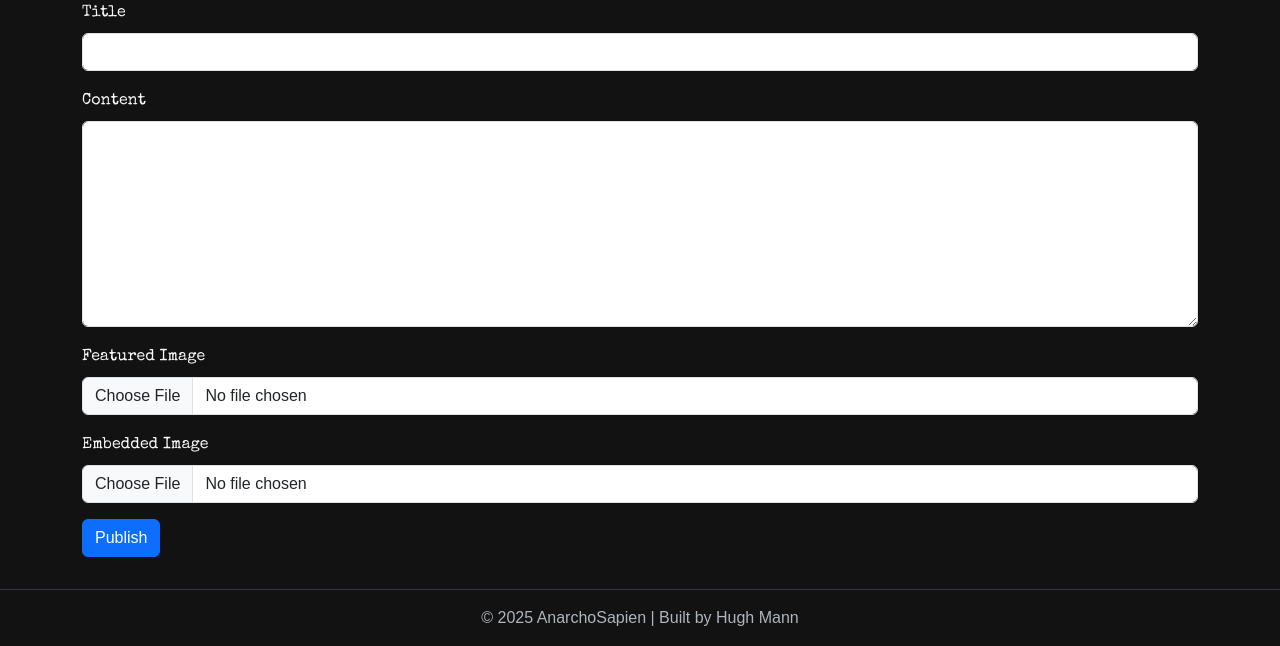
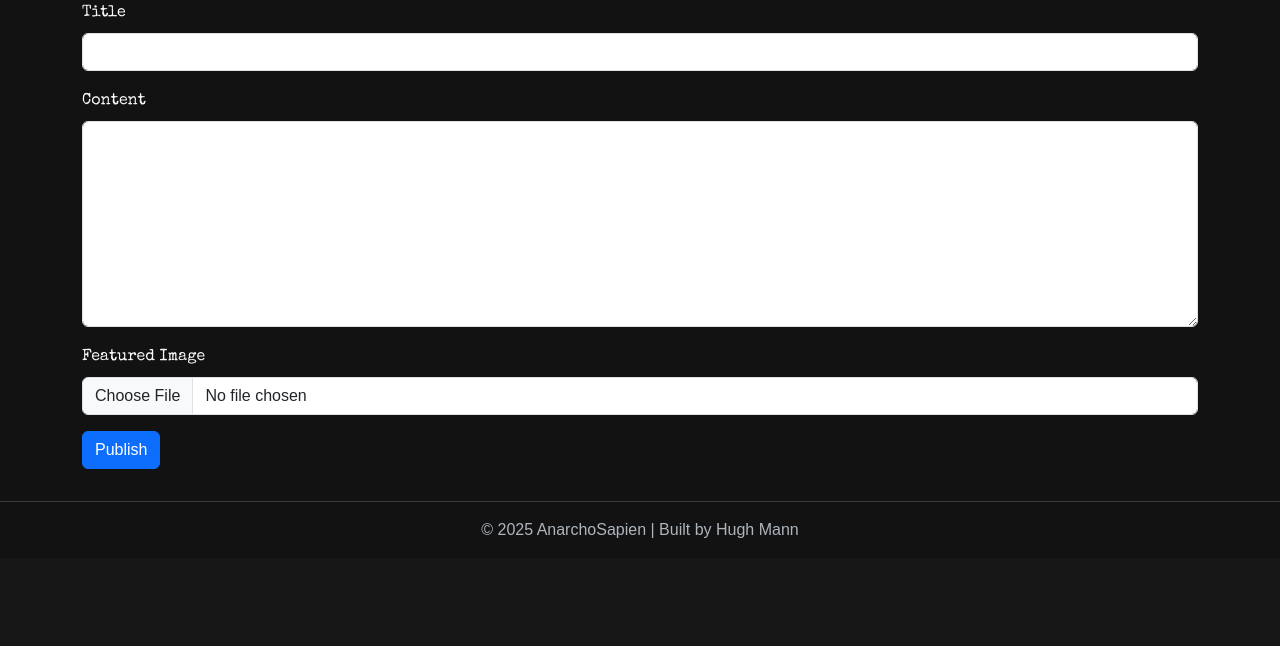
Before and after one commit to vegaa055/AnarchoSapien, a PHP site: page /create_article.php in a window 1280 px wide. Shown: the part 637-1283 px from the top of the page. After the commit the page ends 1175 px from the top, so only its background shows below. Run offline with PHP 8.4, Linux system fonts and the light colour scheme; the visitor is signed in with stand-in values (Sample User, id 1); some libraries are stand-ins or nearby versions; some web fonts are replaced.

Commit message:
removed the embedded image input form which was useless

```diff
--- a/create_article.php
+++ b/create_article.php
@@ -77,10 +77,6 @@ if ($_SERVER['REQUEST_METHOD'] === 'POST') {
       <label for="featured_image" class="form-label">Featured Image</label>
       <input type="file" name="featured_image" id="featured_image" class="form-control" accept="image/*">
     </div>
-    <div class="mb-3">
-      <label for="image" class="form-label">Embedded Image</label>
-      <input type="file" name="image" id="image" class="form-control" accept="image/*">
-    </div>
     <button type="submit" class="btn btn-primary">Publish</button>
   </form>
 </div>
```
